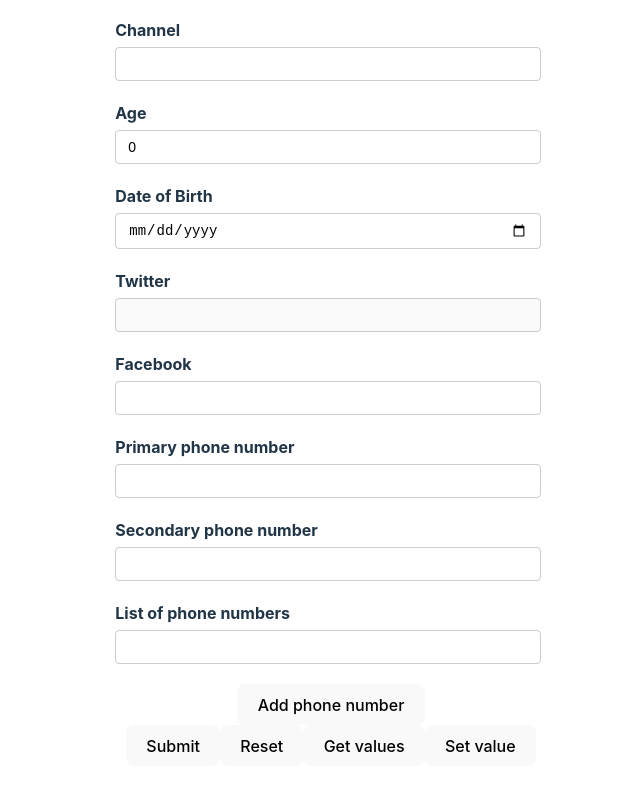
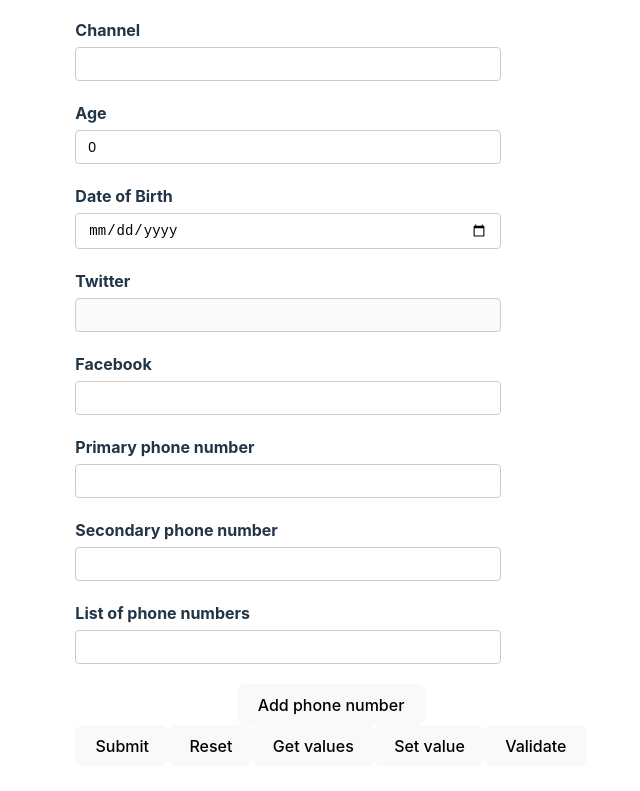
Before and after one commit to limmxc1/rhf-demo-by-Codevolution, a React (Vite) app: page / in a window 1280 px wide. Shown: the part 305-1096 px from the top of the page, without its empty margins (309-949 px from the left). Built offline with nearby package versions, Linux system fonts and the light colour scheme; no server answers.

Commit message:
Manually Trigger Validations

```diff
--- a/src/components/YoutubeForm.jsx
+++ b/src/components/YoutubeForm.jsx
@@ -19,13 +19,7 @@ export const YoutubeForm = () => {
 			age: 0,
 			dob: new Date(),
 		},
-		// configures when the form validation will occur by default
-		// mode: 'all' // validation occurs when user focuses, blurs, or making changes to a field
-		// mode: 'onSubmit' // this is the default configuration
-		// mode: 'onFocus' // validation occurs when user focuses on a field
-		// mode: 'onChange// validation occurs as user is making changes to a field
-		mode: 'onBlur' // validation occurs when user switch focus to another field. The previous field is said to be 'blurred'
-
+		mode: 'onSubmit',
 	});
 
 	const {
@@ -37,6 +31,7 @@ export const YoutubeForm = () => {
 		getValues,
 		setValue,
 		reset,
+		trigger,
 	} = form;
 	const { fields, append, remove } = useFieldArray({
 		name: 'phNumbers',
@@ -55,7 +50,7 @@ export const YoutubeForm = () => {
 		submitCount,
 	} = formState;
 
-	console.log({ isSubmitting, isSubmitted, isSubmitSuccessful, submitCount })
+	console.log({ isSubmitting, isSubmitted, isSubmitSuccessful, submitCount });
 
 	const onSubmit = (data) => {
 		console.log('Form submitted', data);
@@ -131,12 +126,9 @@ export const YoutubeForm = () => {
 									);
 								},
 								emailAvailable: async (fieldValue) => {
-									// 'fieldValue' is automatically passed as argument
 									const response = await fetch(
 										`https://jsonplaceholder.typicode.com/users?email=${fieldValue}`,
 									);
-									// checks the jsonplaceholder API for whether it has the input email in its database already
-									// if yes, it will produce the 'Email already exists' error message
 									const data = await response.json();
 									return data.length == 0 || 'Email already exists';
 								},
@@ -317,6 +309,17 @@ export const YoutubeForm = () => {
 				>
 					Set value
 				</button>
+
+				<button
+					type="button"
+					onClick={() =>
+						trigger() // triggers all validations in all fields when clicked
+						// trigger("channel") // triggers the 'channel' field only
+						// trigger(['social.facebook', 'channel']) // triggers multiple fields
+					}
+				>
+					Validate
+				</button>
 			</form>
 			<DevTool control={control} />
 		</div>
```
